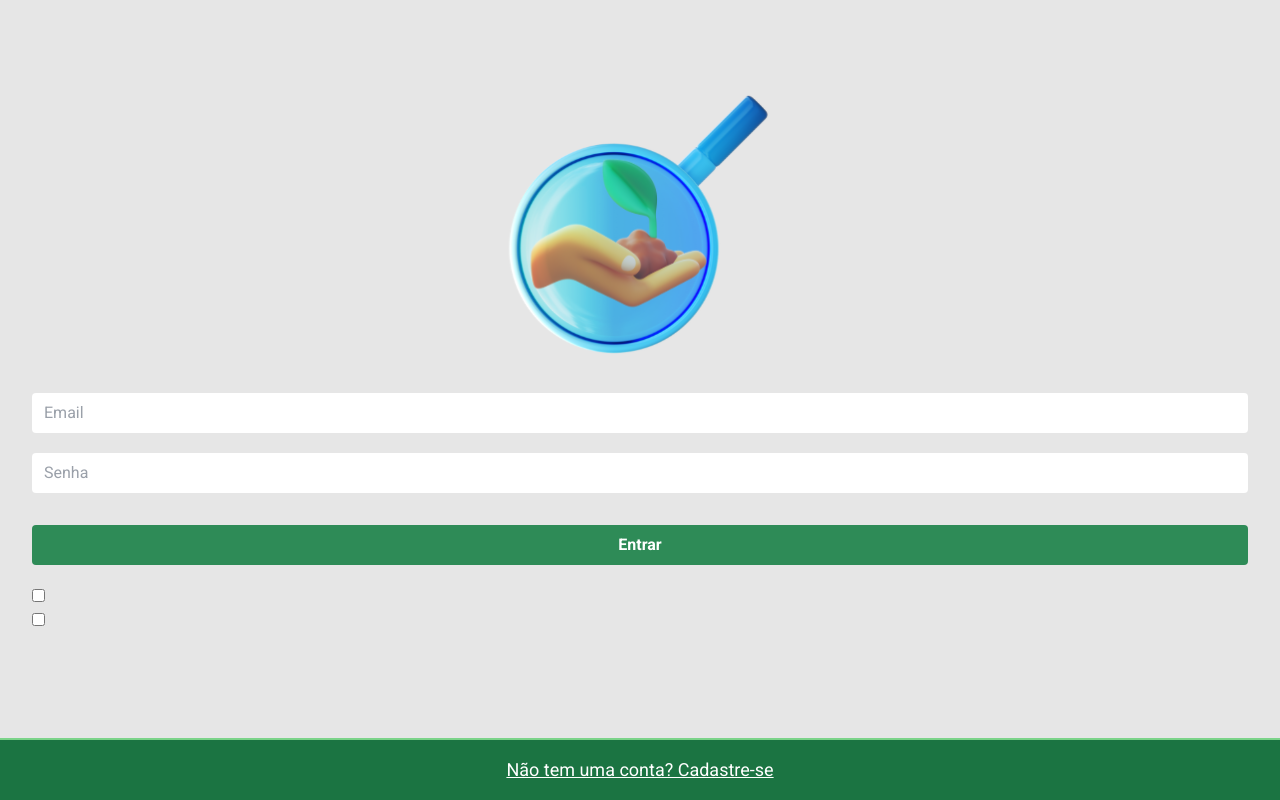
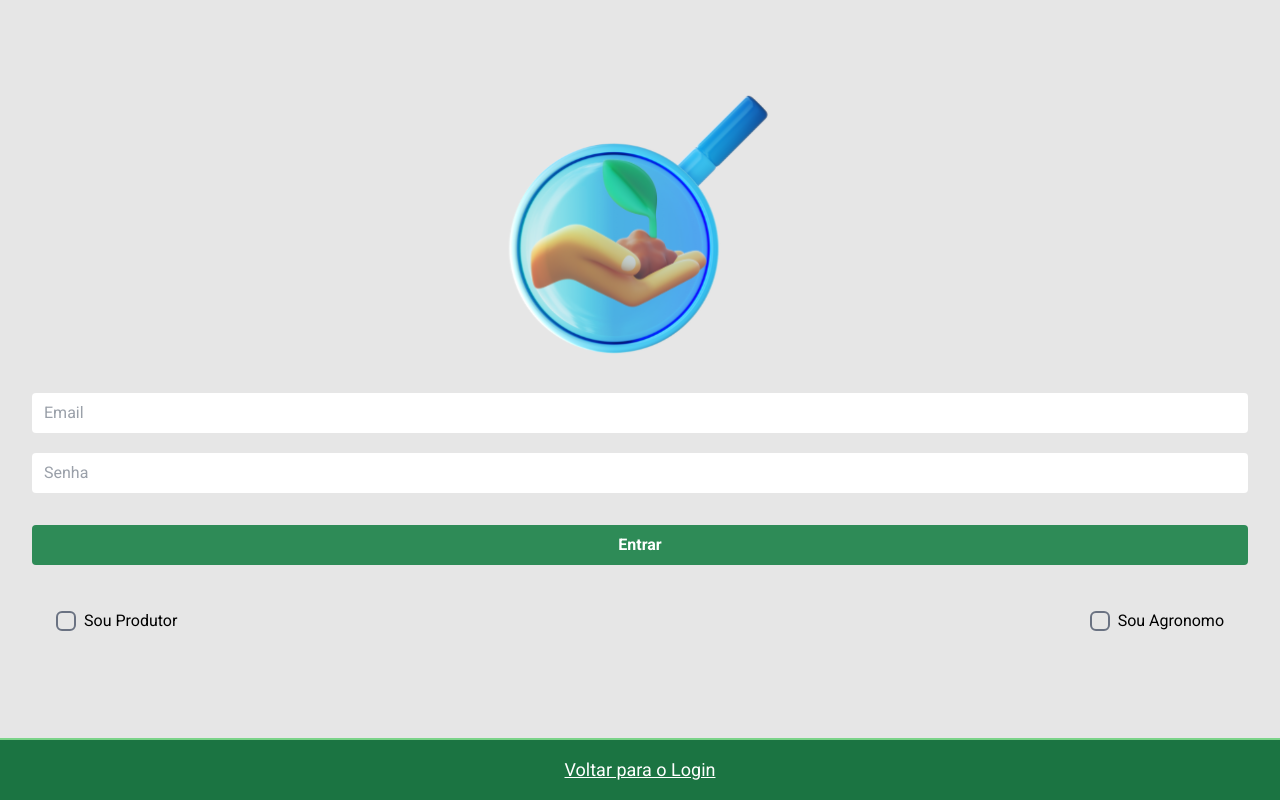
Before and after one commit to Fellyipe/hackaton_show_rural_digital_2025, a React (Vite) app in the folder frontend/: page /registro in a window 1280 px wide. Built offline with nearby package versions, Linux system fonts and the light colour scheme.

Commit message:
ajustar formulário de registro: adicionar opções de produtor e agrônomo, atualizar texto do footer

```diff
--- a/frontend/src/Pages/Registro/Registro.jsx
+++ b/frontend/src/Pages/Registro/Registro.jsx
@@ -32,16 +32,28 @@ function Registro() {
             Entrar
           </button>
         </div>
-        <div>
-          <div>
-            <input type="checkbox" name="" id="" />
+        <div className="flex justify-between p-6">
+          <div className="flex items-center gap-2">
+            <input
+              type="checkbox"
+              name="produtor"
+              id="produtor"
+              className="appearance-none size-5 border-2 border-gray-500 rounded-md checked:bg-emerald checked:border-transparent"
+            />
+            <span>Sou Produtor</span>
           </div>
-          <div>
-            <input type="checkbox" name="" id="" />
+          <div className="flex items-center gap-2">
+            <input
+              type="checkbox"
+              name="agronomo"
+              id="agronomo"
+              className="appearance-none size-5 border-2 border-gray-500 rounded-md checked:bg-emerald checked:border-transparent"
+            />
+            <span>Sou Agronomo</span>
           </div>
         </div>
       </form>
-      <Footer title="Não tem uma conta? Cadastre-se" page="/registro" />
+      <Footer title="Voltar para o Login" page="/login" />
     </div>
   );
 }
```
